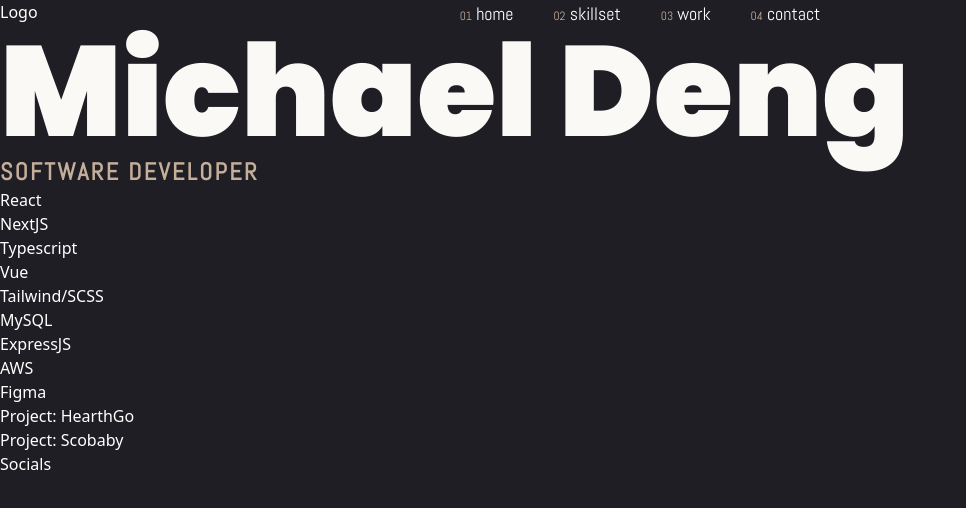
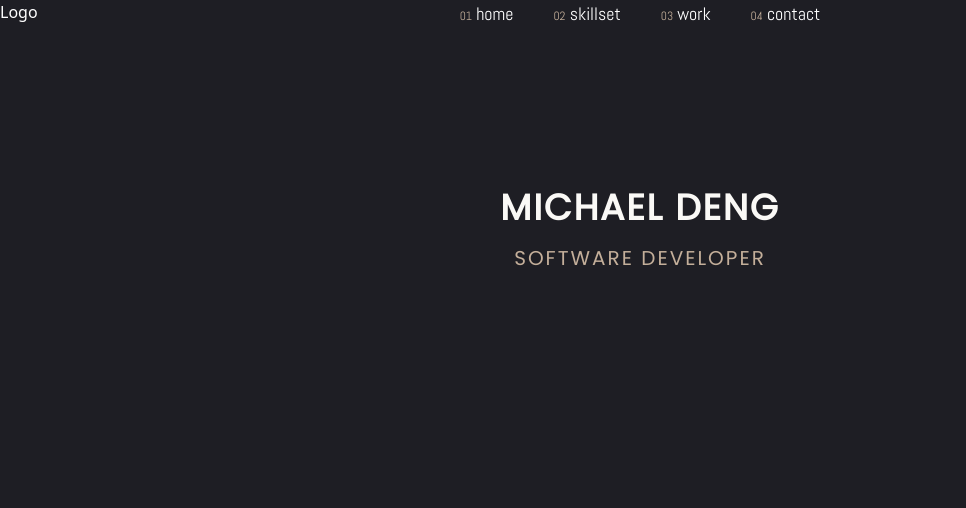
Before and after one commit to Starfodders/personal_site, a Next.js app: page / in a window 1280 px wide. Shown: the top 508 px of the page, without its empty margins (0-966 px from the left). Built offline with nearby package versions, Linux system fonts and the light colour scheme.

Commit message:
need to create assets

```diff
--- a/app/components/IntroName.tsx
+++ b/app/components/IntroName.tsx
@@ -53,7 +53,8 @@ const IntroName = () => {
 
   return (
     <>
-      <p className = "text-2xl font-abel text-burnt-yellow font-semibold flex items-center tracking-widest">{displayedName}</p>
+      <h1 className = "text-4xl font-poppins font-extrabold text-off-white flex justify-center tracking-wider mt-[10rem]">MICHAEL DENG</h1>
+      <p className = "text-xl font-poppins text-burnt-yellow font-regular flex justify-center tracking-widest mt-4">{displayedName}</p>
     </>
   )
 }
--- a/app/globals.css
+++ b/app/globals.css
@@ -1,4 +1,4 @@
-@import url("https://fonts.googleapis.com/css2?family=Abel&family=Poppins:wght@900&display=swap");
+@import url("https://fonts.googleapis.com/css2?family=Abel&family=Poppins:wght@400,800,900&display=swap");
 @import "tailwindcss/base";
 @import "tailwindcss/components";
 @import "tailwindcss/utilities";
@@ -66,9 +66,6 @@ h1 {
   animation: menuSlideOut 0.5s forwards ease-in;
 }
 
-.initial-menu-pos {
-  transform: translateX(-100%);
-}
 @keyframes menuSlideIn {
   0% {
     transform: translateX(-100%);
--- a/app/page.tsx
+++ b/app/page.tsx
@@ -9,11 +9,10 @@ const App = () => {
   return (
     <div className='app-wrapper'>
       <NavBar/>
-      <h1 className = "text-9xl font-poppins fw-black text-off-white">Michael Deng</h1>
       <IntroName/>
-      <Skillset/>
+      {/* <Skillset/>
       <ProjectPreview/>
-      <Contact/>
+      <Contact/> */}
     </div>
   )
 }
--- a/tailwind.config.ts
+++ b/tailwind.config.ts
@@ -28,9 +28,6 @@ const config: Config = {
         'lg' : '1024px',
         'xl' : '1440px'
       }
-      // translate: {
-      //   'menuInitialPos': 'translateX(-100%)'
-      // }
     },
   },
   plugins: [],
```
